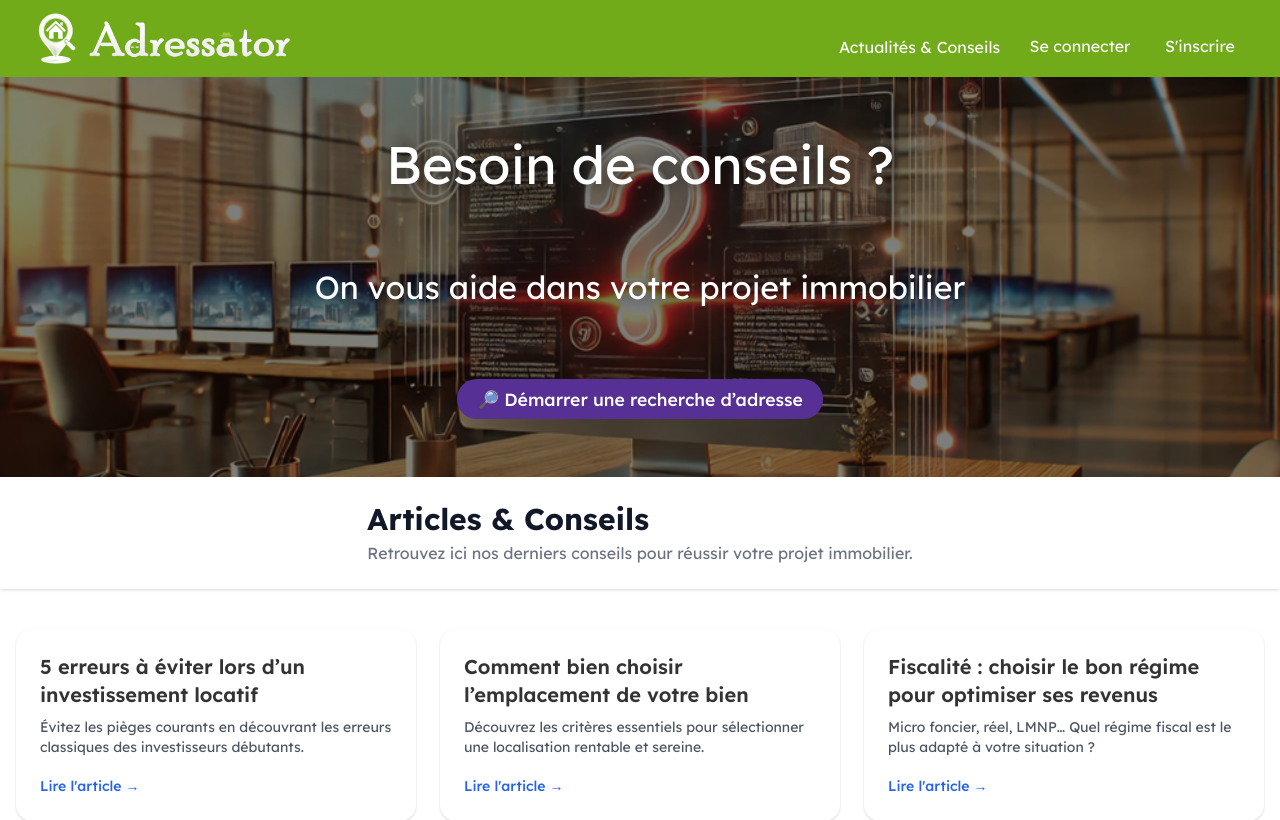
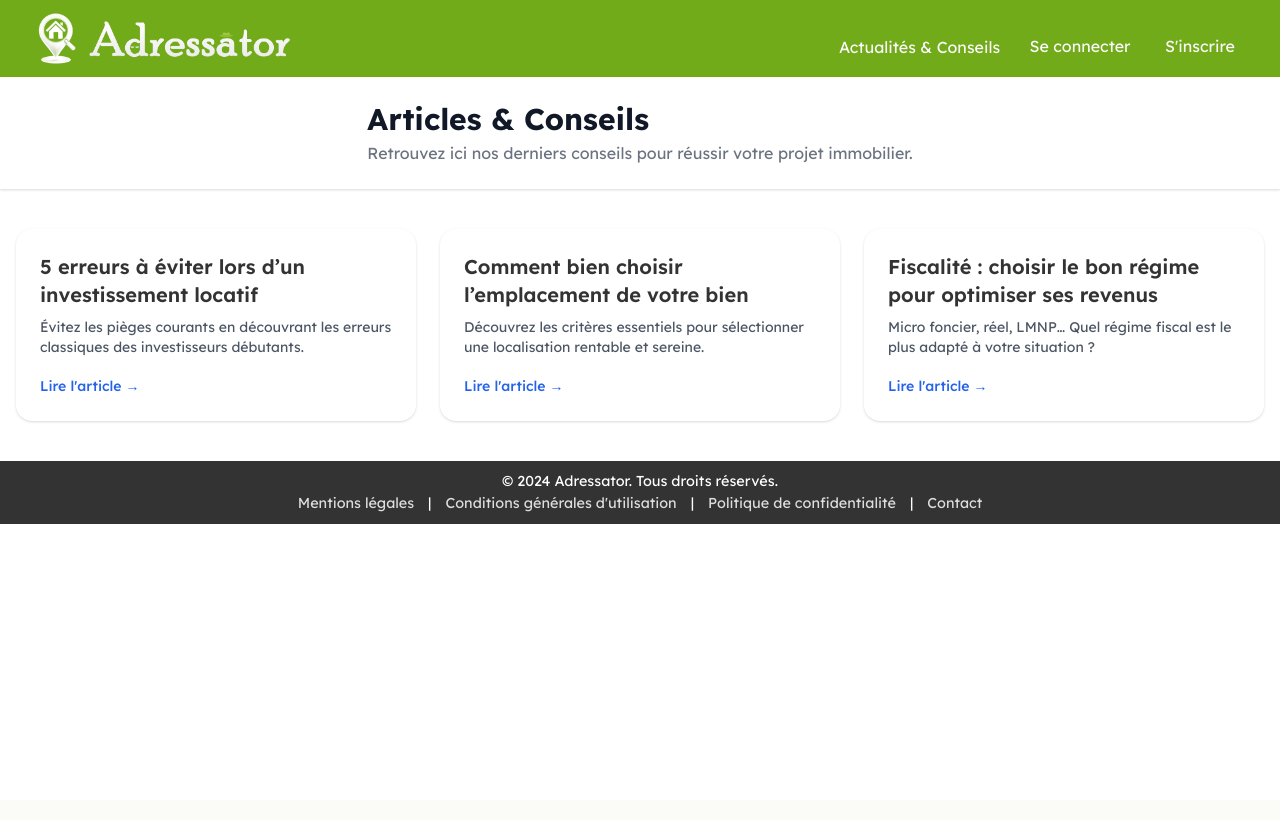
Before and after one commit to YannTonThat/Adressator, a Flask app: page /actu in a window 1280 px wide. Shown: the top 820 px of the page. After the commit the page ends 524 px from the top, so only its background shows below. Run offline with Flask 3, Linux system fonts and the light colour scheme; parts of the project's set-up code (start-up, migrations or seed data) failed here and were passed over.

Commit message:
Update actu-conseils.html

```diff
--- a/templates/actu-conseils.html
+++ b/templates/actu-conseils.html
@@ -251,7 +251,7 @@
   <!-- Inclure le header de façon dynamique -->
   {% include "header.html" %}
 
-	<section class="hero">
+	<section class="hero" style="display:none">
 		<div class="hero-overlay">
 			<h1>Besoin de conseils ?</h1>
 			<h2>On vous aide dans votre projet immobilier</h2>
@@ -288,6 +288,11 @@
 	  </article>
 	  <!-- Ajoute ici d'autres articles si besoin -->
 	</main>
+
+
+	<button id="scroll-to-top-btn" class="scroll-to-top">
+		<i class="fas fa-chevron-up"></i>
+	</button>
 
   	<!-- Footer -->
 	  <footer>
```
